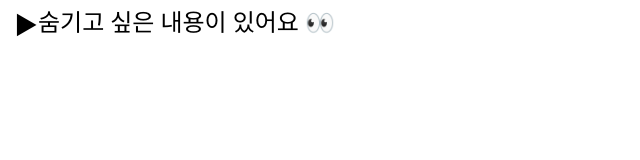
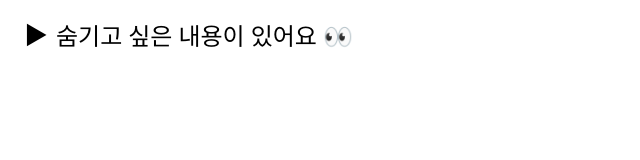
Before and after one commit to hwookim/state-n-props, a React app: page /toggle in a window 1280 px wide. Shown: the whole page, without its empty margins (0-640 px from the left). Built offline with nearby package versions, Linux system fonts and the light colour scheme.

Commit message:
feat: 스타일 조정

```diff
--- a/src/pages/Color/Color.scss
+++ b/src/pages/Color/Color.scss
@@ -56,6 +56,7 @@
     button {
       flex: 1;
       height: 50px;
+      cursor: pointer;
     }
   }
 }
--- a/src/pages/Counter/Counter.scss
+++ b/src/pages/Counter/Counter.scss
@@ -1,7 +1,6 @@
 .counterContainer {
   display: flex;
   gap: 8px;
-  margin: 10px;
   padding: 8px;
 
   width: fit-content;
--- a/src/pages/Toggle/Toggle.scss
+++ b/src/pages/Toggle/Toggle.scss
@@ -1,6 +1,4 @@
 .toggleContainer {
-  padding: 10px;
-
   .toggleText {
     display: flex;
     align-items: center;
@@ -11,8 +9,8 @@
     margin-right: 4px;
     margin-bottom: 2px;
     padding: 4px;
-    width: 24px;
-    height: 24px;
+    width: 32px;
+    height: 32px;
     border-radius: 8px;
     cursor: pointer;
     &:hover {
--- a/src/styles/common.scss
+++ b/src/styles/common.scss
@@ -1,3 +1,7 @@
 * {
   box-sizing: border-box;
 }
+
+body {
+  padding: 20px;
+}
```
